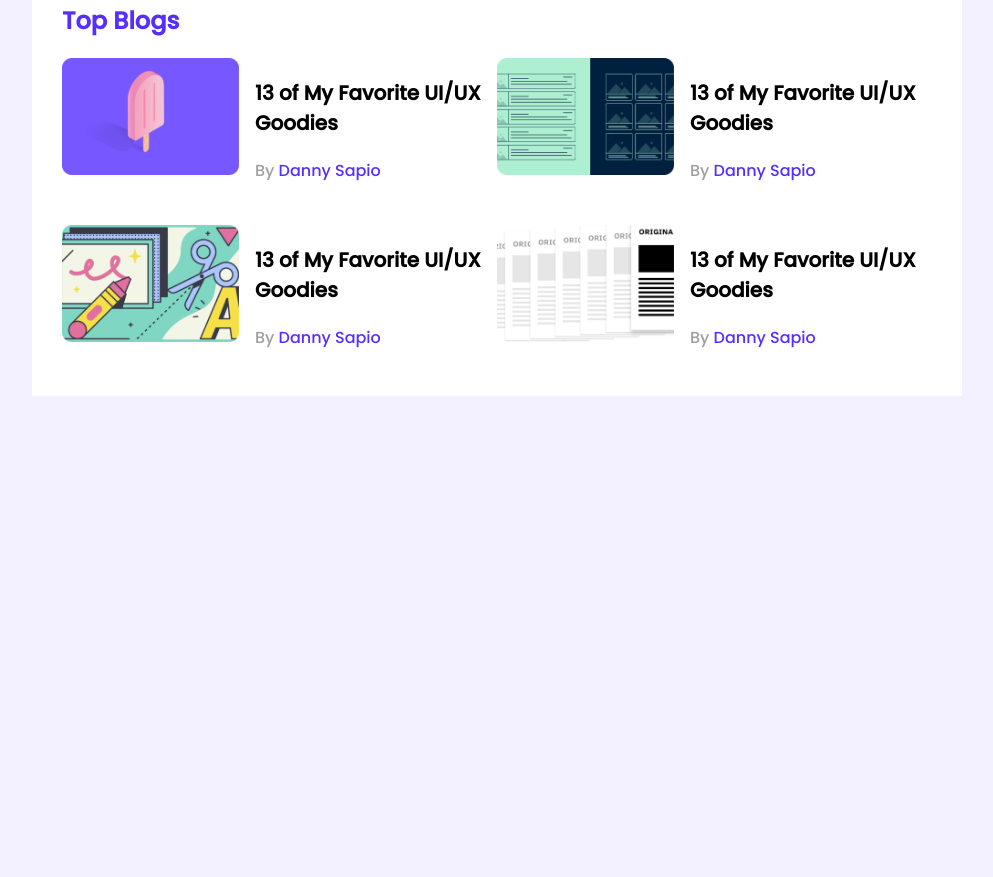
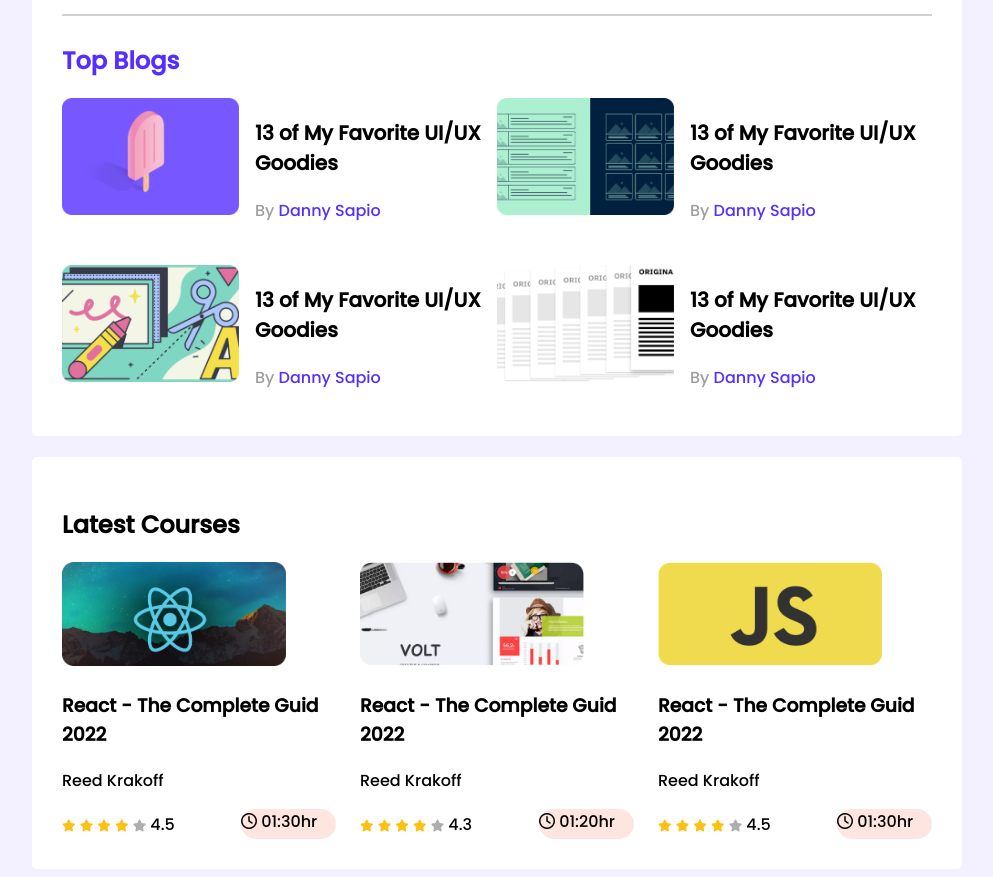
Before and after one commit to Habibur-Habib/leader-board-css3, a plain HTML site: page index.html in a window 1280 px wide. Shown: the part 289-1166 px from the top of the page, without its empty margins (143-1136 px from the left). Before the commit the page ends 800 px from the top, so only its background shows below. Drawn offline with Linux system fonts and the light colour scheme.

Commit message:
add course-duration

```diff
--- a/index.html
+++ b/index.html
@@ -5,6 +5,8 @@
     <meta http-equiv="X-UA-Compatible" content="IE=edge">
     <meta name="viewport" content="width=device-width, initial-scale=1.0">
     <title>Leader Board</title>
+    <!-- FontAwesome  -->
+    <script src="https://kit.fontawesome.com/513c1307f4.js" crossorigin="anonymous"></script>
     <!-- stylesheet -->
     <link rel="stylesheet" href="styles/style.css">
 </head>
@@ -16,7 +18,7 @@
    <!-- main section start -->
    <main>
     <!-- top players and top blogs  -->
-    <section class="container">
+     <section class="container">
         <div class="top-players">
             <h2 class="section-title">Top Players</h2>
             <div class="players">
@@ -95,8 +97,82 @@
                  </article>
             </div>
         </div>
-    </section>
-
+     </section>
+     <!-- Latest Courses  -->
+     <section class="container">
+        <h2 class="section-titlle">Latest Courses</h2>
+        <div class="courses">
+            <div class="course">
+                <div class="course-banner">
+                    <img src="images/courses/course-1.png" alt="">
+                </div>
+                <div class="course-detail">
+                    <h3 class="course-title">React - The Complete Guid 2022</h3>
+                    <p class="course-author">Reed Krakoff</p>
+                    <div class="course-info">
+                        <div>
+                            <i class="fa-solid fa-star filled"></i>
+                            <i class="fa-solid fa-star filled"></i>
+                            <i class="fa-solid fa-star filled"></i>
+                            <i class="fa-solid fa-star filled"></i>
+                            <i class="fa-solid fa-star empty"></i>
+                            <span>4.5</span>
+                        </div>
+                        <div class="course-duration">
+                            <i class="fa-regular fa-clock"></i>
+                            01:30hr
+                        </div>
+                    </div>
+                </div>
+            </div>
+            <div class="course">
+                <div class="course-banner">
+                    <img src="images/courses/course-2.png" alt="">
+                </div>
+                <div class="course-detail">
+                    <h3 class="course-title">React - The Complete Guid 2022</h3>
+                    <p class="course-author">Reed Krakoff</p>
+                    <div class="course-info">
+                        <div>
+                            <i class="fa-solid fa-star filled"></i>
+                            <i class="fa-solid fa-star filled"></i>
+                            <i class="fa-solid fa-star filled"></i>
+                            <i class="fa-solid fa-star filled"></i>
+                            <i class="fa-solid fa-star empty"></i>
+                            <span>4.3</span>
+                        </div>
+                        <div class="course-duration">
+                            <i class="fa-regular fa-clock"></i>
+                            01:20hr
+                        </div>
+                    </div>
+                </div>
+            </div>
+            <div class="course">
+                <div class="course-banner">
+                    <img src="images/courses/course-3.png" alt="">
+                </div>
+                <div class="course-detail">
+                    <h3 class="course-title">React - The Complete Guid 2022</h3>
+                    <p class="course-author">Reed Krakoff</p>
+                    <div class="course-info">
+                        <div>
+                            <i class="fa-solid fa-star filled"></i>
+                            <i class="fa-solid fa-star filled"></i>
+                            <i class="fa-solid fa-star filled"></i>
+                            <i class="fa-solid fa-star filled"></i>
+                            <i class="fa-solid fa-star empty"></i>
+                            <span>4.5</span>
+                        </div>
+                        <div class="course-duration">
+                            <i class="fa-regular fa-clock"></i>
+                            01:30hr
+                        </div>
+                    </div>
+                </div>
+            </div>
+        </div>
+     </section>
    </main>
    <!-- main section end  -->
 </body>
--- a/styles/style.css
+++ b/styles/style.css
@@ -8,12 +8,16 @@ background-color: #F3F1FF;
 }
 main{
     display: flex;
-    justify-content: center;
+    flex-direction: column;
+    align-items: center;
+
 }
 .container{
     background-color: #FFFFFF;
     width: 870px;
     padding: 30px;
+    border-radius: 5px;
+    margin-top: 21px;
 }
 /* section-title  */
 .section-title{
@@ -24,7 +28,7 @@ main{
 }
 hr{
     border: 1px solid #d1d1d1;
-    margin-bottom: 8px;
+    margin-bottom: 27px;
 }
 /* top players style  */
 .top-players{
@@ -76,3 +80,36 @@ hr{
     font-size: 16px;
     color: #562EFF;
 }
+
+/* ===============
+  Courses style
+================== */
+.courses{
+    display: grid;
+    grid-template-columns: repeat(3, 1fr);
+    grid-column-gap: 24px;
+}
+.course .course-banner img{
+    width: 224px;
+    height: 104px;
+}
+.course-info{
+    display: flex;
+    align-items: center;
+    justify-content: space-between;
+}
+.course-duration{
+    background-color: #FEE5DF;
+    width: 95px;
+    height: 30px;
+    border-radius: 16px;
+}
+.fa-star{
+    font-size: 12px;
+}
+.fa-star.filled{
+    color: #ffc014;
+}
+.fa-star.empty{
+    color: #aeaeae;
+}
```
